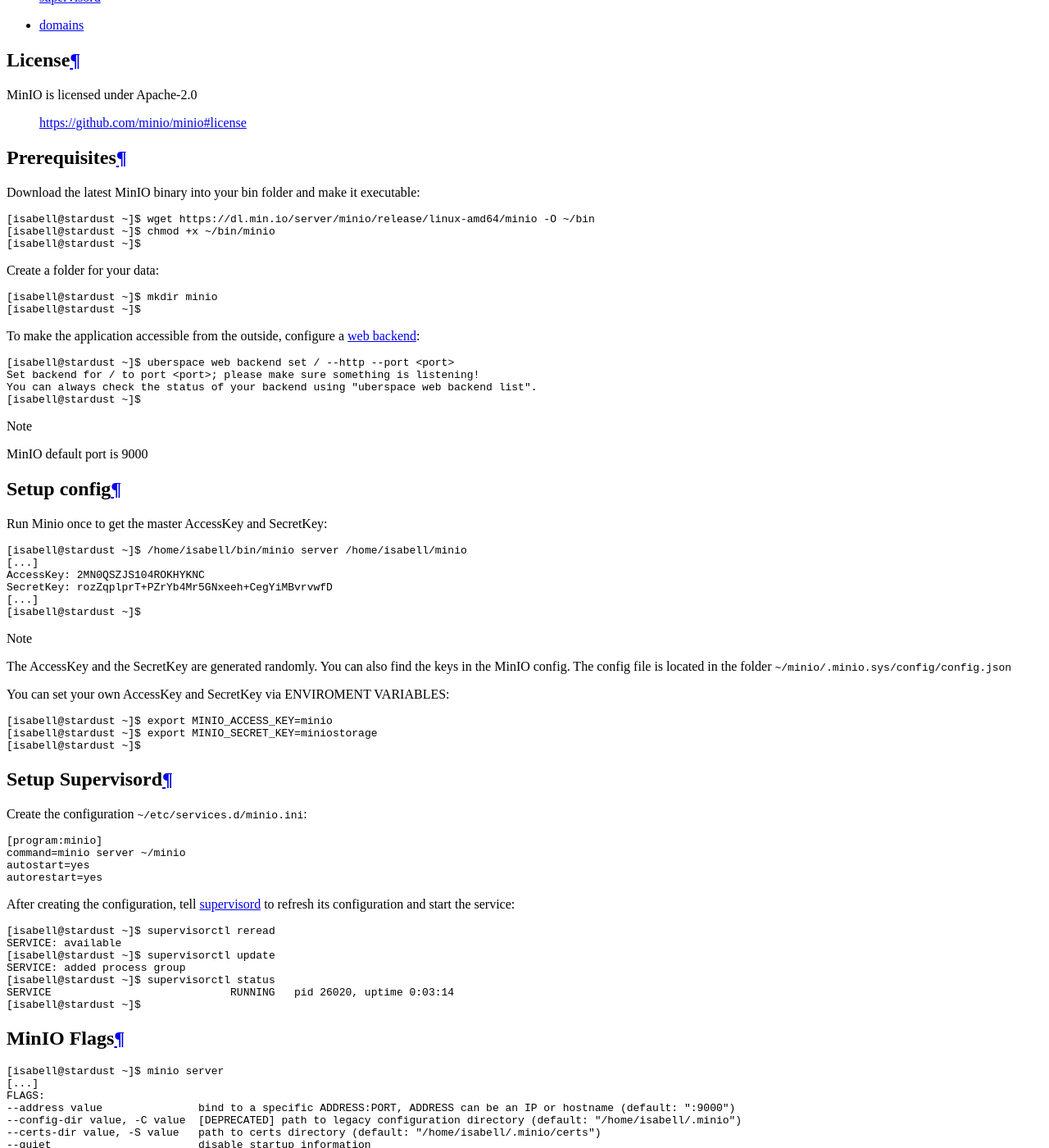
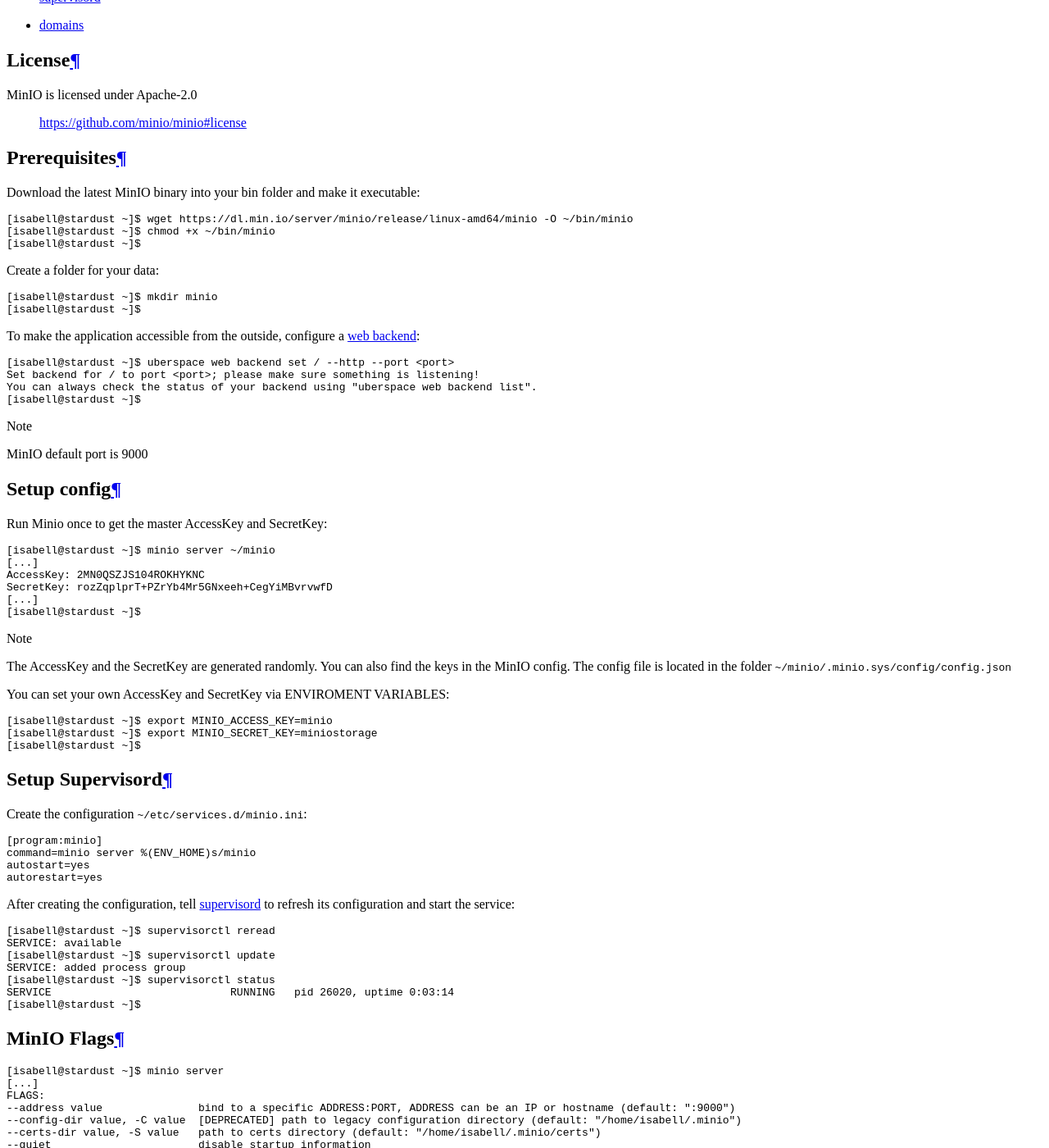
Before and after one commit to Uberspace/lab, a Sphinx documentation site: the page built from source/guide_minio.rst, in a window 1280 px wide and 1400 px high, scrolled down 2982 px. Shown: the whole window at 82% size. Built offline with Sphinx 7.4.7 and the Read the Docs theme 2.0.0, drawn with Linux system fonts in a browser that asks for light colours.

Commit message:
changed parameter for consistency
In the download section, supervisord and update

```diff
--- a/source/guide_minio.rst
+++ b/source/guide_minio.rst
@@ -41,7 +41,7 @@
 
 .. code-block:: console
 
-    [isabell@stardust ~]$ wget https://dl.min.io/server/minio/release/linux-amd64/minio -O ~/bin
+    [isabell@stardust ~]$ wget https://dl.min.io/server/minio/release/linux-amd64/minio -O ~/bin/minio
     [isabell@stardust ~]$ chmod +x ~/bin/minio
     [isabell@stardust ~]$
 
@@ -63,7 +63,7 @@
 
 .. code-block:: console
 
-    [isabell@stardust ~]$ /home/isabell/bin/minio server /home/isabell/minio
+    [isabell@stardust ~]$ minio server ~/minio
     [...]
     AccessKey: 2MN0QSZJS104ROKHYKNC
     SecretKey: rozZqplprT+PZrYb4Mr5GNxeeh+CegYiMBvrvwfD
@@ -87,7 +87,7 @@
 .. code-block:: ini
 
     [program:minio]
-    command=minio server ~/minio
+    command=minio server %(ENV_HOME)s/minio
     autostart=yes
     autorestart=yes
 
```
